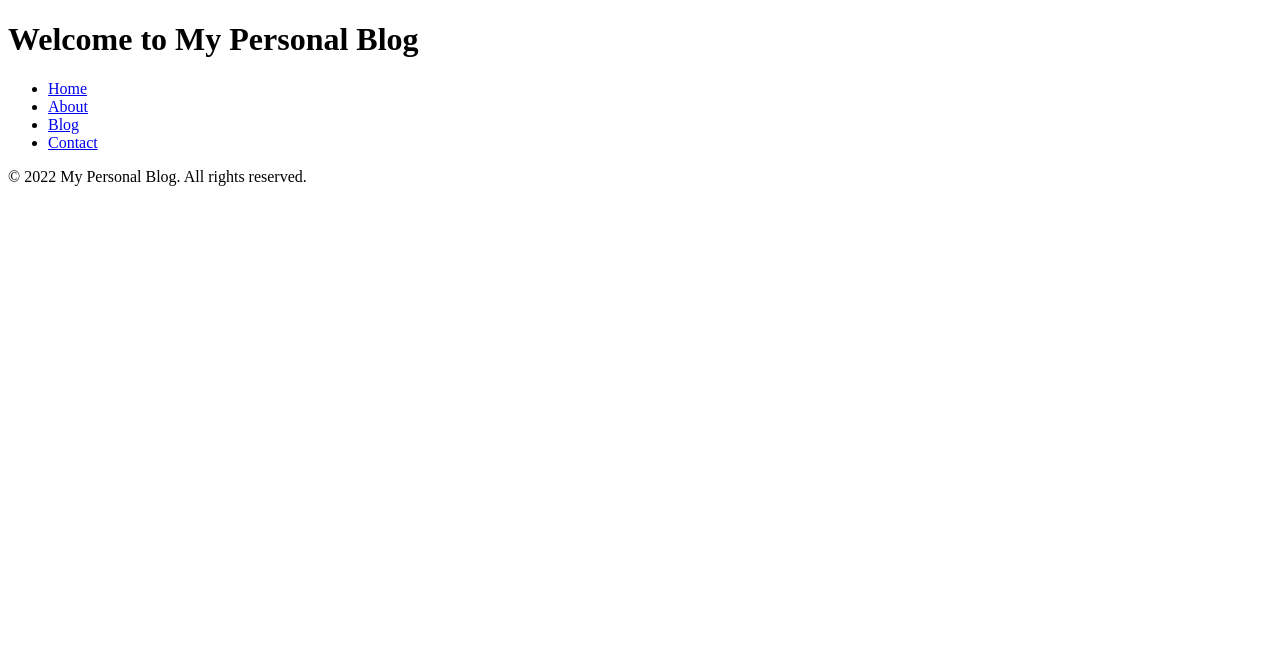
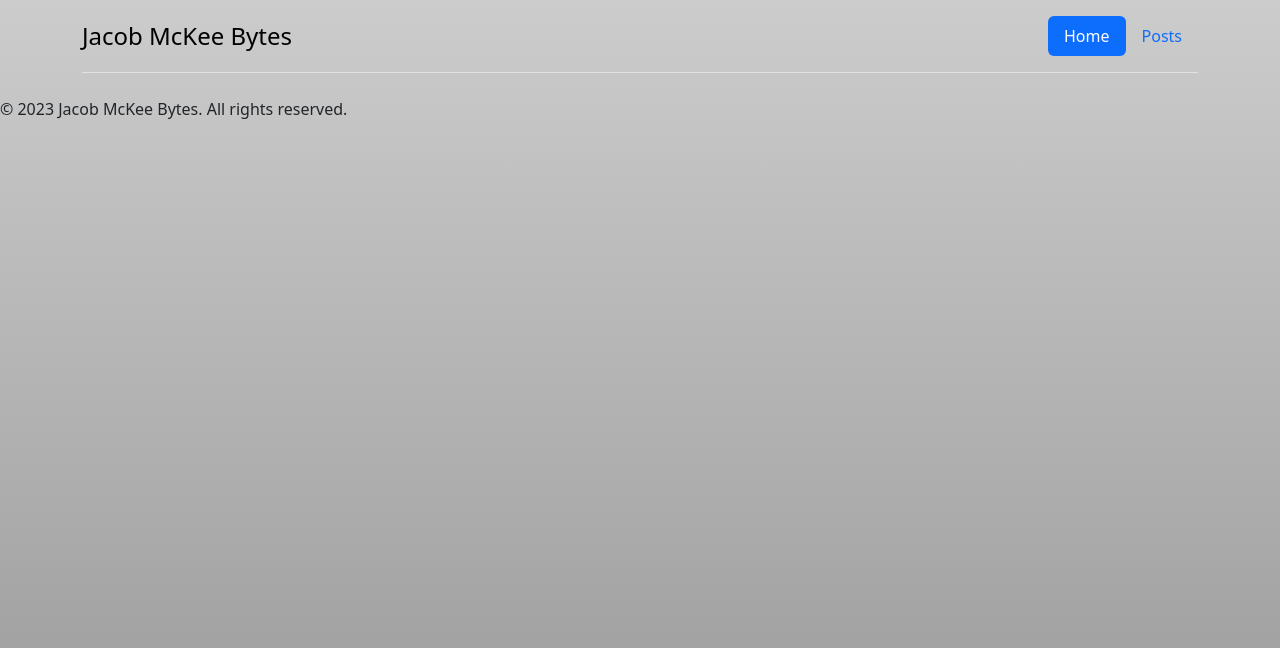
Before and after one commit to Jacob-McKee/PersonalBlog, a plain HTML site: page index.html in a window 1280 px wide. Drawn offline with nearby package versions, Linux system fonts and the light colour scheme.

Commit message:
Added bootstrap and some color

```diff
--- a/index.html
+++ b/index.html
@@ -3,27 +3,34 @@
 <head>
     <meta charset="UTF-8">
     <title>Jacob McKee Bytes</title>
+
+    <!-- CSS -->
+    <link rel="stylesheet" href="style.css" type="text/css">
+
+    <!-- Bootstrap 5 CSS and JavaScript Bundle with Popper.js -->
+    <link href="https://cdn.jsdelivr.net/npm/bootstrap@5.3.2/dist/css/bootstrap.min.css" rel="stylesheet" integrity="sha384-T3c6CoIi6uLrA9TneNEoa7RxnatzjcDSCmG1MXxSR1GAsXEV/Dwwykc2MPK8M2HN" crossorigin="anonymous">
+    <script src="https://cdn.jsdelivr.net/npm/bootstrap@5.3.2/dist/js/bootstrap.bundle.min.js" integrity="sha384-C6RzsynM9kWDrMNeT87bh95OGNyZPhcTNXj1NW7RuBCsyN/o0jlpcV8Qyq46cDfL" crossorigin="anonymous"></script>
 </head>
 <body>
-    <header>
-        <h1>Welcome to My Personal Blog</h1>
-    </header>
+    <div class="container">
+        <header class="d-flex flex-wrap justify-content-center py-3 mb-4 border-bottom">
+          <a href="/" class="d-flex align-items-center mb-3 mb-md-0 me-md-auto link-body-emphasis text-decoration-none">
+            <span class="fs-4">Jacob McKee Bytes</span>
+          </a>
 
-    <nav>
-        <ul>
-            <li><a href="#">Home</a></li>
-            <li><a href="#">About</a></li>
-            <li><a href="#">Blog</a></li>
-            <li><a href="#">Contact</a></li>
-        </ul>
-    </nav>
+          <ul class="nav nav-pills">
+            <li class="nav-item"><a href="#" class="nav-link active" aria-current="page">Home</a></li>
+            <li class="nav-item"><a href="#" class="nav-link">Posts</a></li>
+          </ul>
+        </header>
+      </div>
 
     <main>
         <!-- Your content goes here -->
     </main>
 
     <footer>
-        <p>&copy; 2022 My Personal Blog. All rights reserved.</p>
+        <p>&copy; 2023 Jacob McKee Bytes. All rights reserved.</p>
     </footer>
 </body>
 </html>
--- /dev/null
+++ b/style.css
@@ -0,0 +1,6 @@
+
+body {
+    background: linear-gradient(#cccccc, #999999);
+    background-repeat: no-repeat;
+    background-size: 100% 100vh; /* Set background size to cover the entire viewport height */
+}
```
Also changed, not shown: styles.css (deleted).
